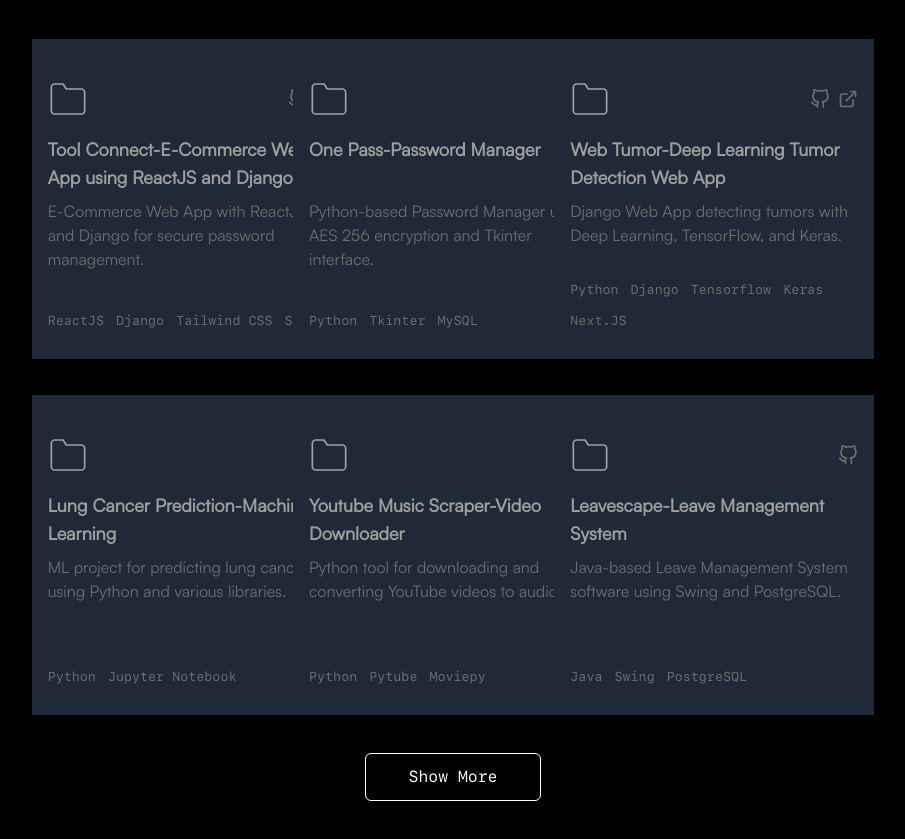
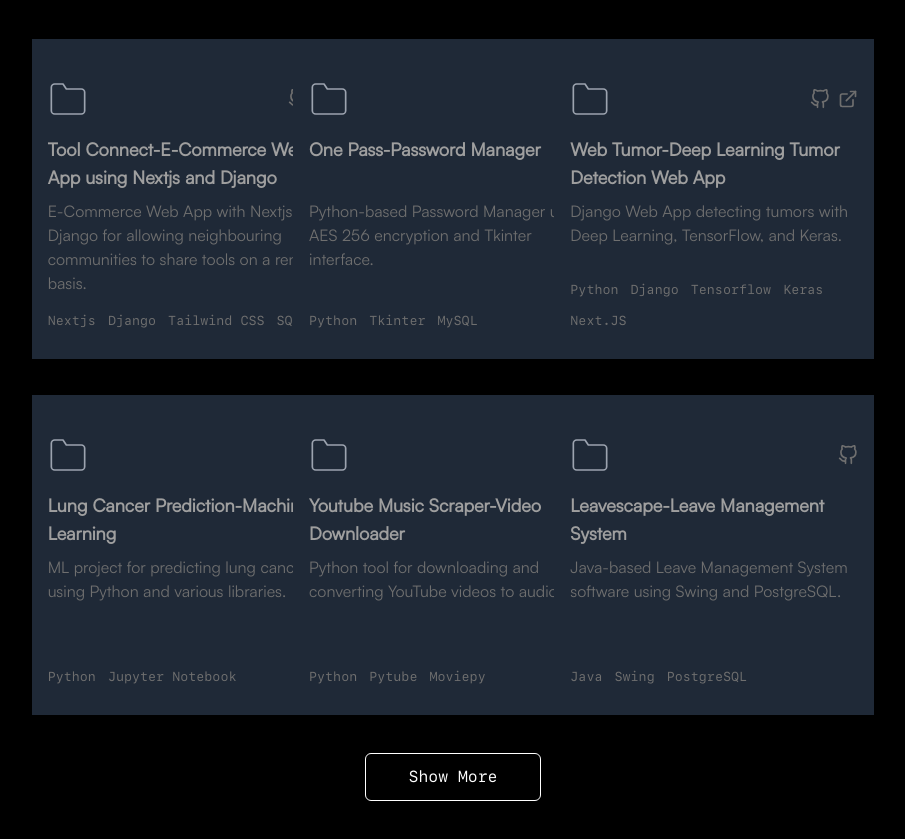
Before and after one commit to Rohithk2003/portfolio, a Next.js app: page / in a window 1280 px wide. Shown: the part 4100-4939 px from the top of the page, without its empty margins (183-1088 px from the left). Built offline with nearby package versions, Linux system fonts and the light colour scheme; what tailwindcss-animated would draw is missing.

Commit message:
added new project - jobnest

```diff
--- a/components/otherProjects.js
+++ b/components/otherProjects.js
@@ -8,10 +8,10 @@
 	{
 		id: 1,
 		project_name: "Tool Connect",
-		text: "E-Commerce Web App using ReactJS and Django",
+		text: "E-Commerce Web App using Nextjs and Django",
 		description:
-			"E-Commerce Web App with ReactJS and Django for secure password management.",
-		tools: ["ReactJS", "Django", "Tailwind CSS", "SQLite"],
+			"E-Commerce Web App with Nextjs and Django for allowing neighbouring communities to share tools on a rent basis.",
+		tools: ["Nextjs", "Django", "Tailwind CSS", "SQLite"],
 		website_url: "https://tool-connect.vercel.app",
 		url: "https://github.com/Rohithk2003/toolConnect",
 	},
@@ -93,6 +93,15 @@
 		tools: ["HTML", "CSS", "Javascript", "Bootstrap"],
 		website_url: "",
 		url: "https://github.com/Rohithk2003/modiva",
+	},
+	{
+		id: 10,
+		project_name: "JobNest",
+		text: "Job Portal",
+		description: "Job Portal developed with NextJS and Django",
+		tools: ["NextJS", "Next Auth", "Django", "Tailwind CSS", "PostgresSQL"],
+		website_url: "",
+		url: "https://github.com/Rohithk2003/jobNest",
 	},
 ];
 
```
